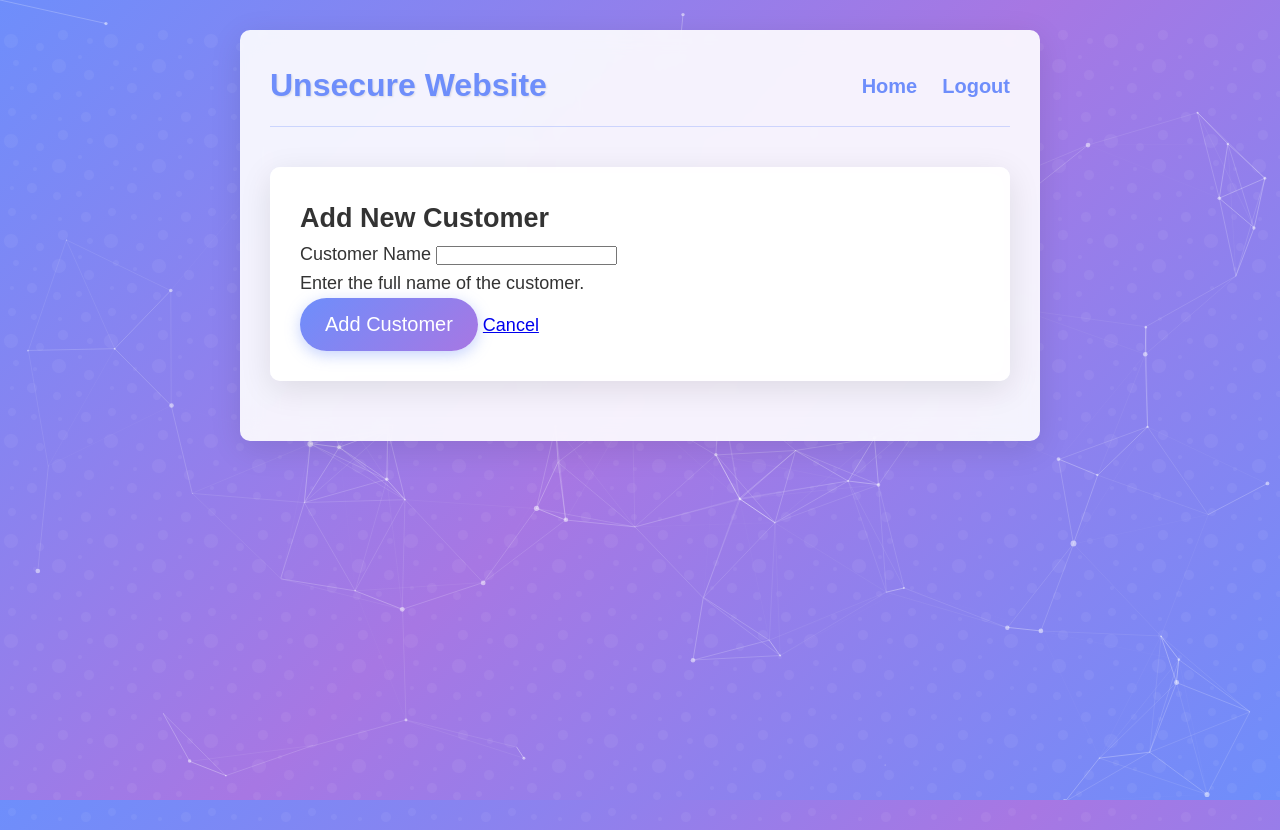
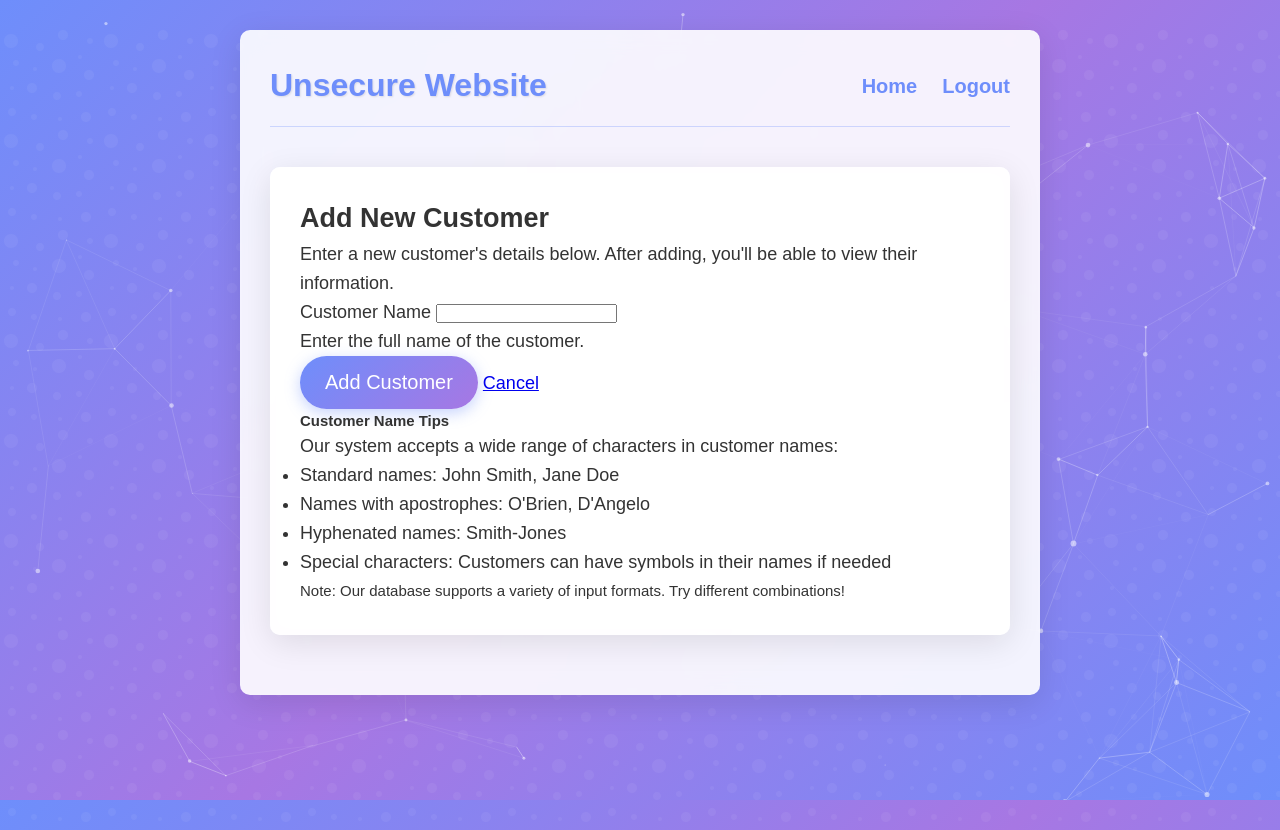
Before and after one commit to MichaelKaspler/WebSecurityProject, a Flask app: page /add_customer in a window 1280 px wide. Run offline with Flask 3, Linux system fonts and the light colour scheme; a user stored in the database is signed in.

Commit message:
Refactored SQL queries in add_customer and view_customer functions to remove user_id checks and improve readability. Updated HTML templates to enhance user guidance and navigation. Note: Changes intentionally maintain vulnerabilities for demonstration purposes.

```diff
--- a/app.py
+++ b/app.py
@@ -226,14 +226,14 @@
         conn = get_db_connection()
 
         try:
-            # Vulnerable to SQL injection - using string concatenation
-            # Using a simple INSERT that can be manipulated
-            insert_query = f"INSERT INTO customers (name, user_id) VALUES ('{customer_name}', {session['user_id']})"
-            conn.execute(insert_query)
+            # Create and execute query to insert new customer
+            query = "INSERT INTO customers (name, user_id) VALUES ('" + customer_name + "', " + str(session['user_id']) + ")"
+            conn.execute(query)
             conn.commit()
 
-            # Also vulnerable to SQL injection in the SELECT query
-            last_customer = conn.execute(f"SELECT * FROM customers WHERE name = '{customer_name}' AND user_id = {session['user_id']} ORDER BY id DESC LIMIT 1").fetchone()
+            # Get the customer we just added
+            query = "SELECT * FROM customers WHERE name = '" + customer_name + "' ORDER BY id DESC LIMIT 1"
+            last_customer = conn.execute(query).fetchone()
             conn.close()
 
             if last_customer:
@@ -242,7 +242,7 @@
                 return redirect(url_for('view_customer', customer_id=customer_id))
             else:
                 flash('Customer added but could not be retrieved')
-                return redirect(url_for('customers'))
+                return redirect(url_for('index'))
 
         except sqlite3.Error as e:
             conn.close()
@@ -259,17 +259,20 @@
         return redirect(url_for('login'))
 
     conn = get_db_connection()
-    customer = conn.execute(f"SELECT * FROM customers WHERE id = {customer_id} AND user_id = {session['user_id']}").fetchone()
+    # Vulnerable to IDOR - intentionally removed user_id check
+    # This allows viewing any customer in the database as long as you know the ID
+    customer = conn.execute(f"SELECT * FROM customers WHERE id = {customer_id}").fetchone()
     conn.close()
 
     if not customer:
-        flash('Customer not found or you do not have permission to view this customer')
-        return redirect(url_for('customers'))
+        flash('Customer not found')
+        return redirect(url_for('add_customer'))
 
+    # Convert row object to dictionary for the template
     customer_dict = dict(customer)
 
-    if 'name' in customer_dict:
-        customer_dict['name'] = html_encode(customer_dict['name'])
+    # Deliberately NOT encoding HTML - makes it vulnerable to XSS
+    # Removed the html_encode call to allow script injection
 
     return render_template('view_customer.html', customer=customer_dict)
 
@@ -292,7 +295,7 @@
         conn.close()
         flash(f'Error deleting customers: {str(e)}')
 
-    return redirect(url_for('customers'))
+    return redirect(url_for('add_customer'))
 
 @app.route('/clear_customers_confirm')
 def clear_customers_confirm():
--- a/templates/add_customer.html
+++ b/templates/add_customer.html
@@ -11,6 +11,7 @@
                     <h2 class="mb-0">Add New Customer</h2>
                 </div>
                 <div class="card-body">
+                    <p class="text-muted mb-3">Enter a new customer's details below. After adding, you'll be able to view their information.</p>
                     <form action="{{ url_for('add_customer') }}" method="post">
                         <div class="mb-3">
                             <label for="name" class="form-label">Customer Name</label>
@@ -19,9 +20,25 @@
                         </div>
                         <div class="d-grid gap-2">
                             <button type="submit" class="btn btn-primary">Add Customer</button>
-                            <a href="{{ url_for('customers') }}" class="btn btn-secondary">Cancel</a>
+                            <a href="{{ url_for('index') }}" class="btn btn-secondary">Cancel</a>
                         </div>
                     </form>
+                </div>
+            </div>
+
+            <div class="card mt-4 border-info">
+                <div class="card-header bg-info text-white">
+                    <h5 class="mb-0">Customer Name Tips</h5>
+                </div>
+                <div class="card-body">
+                    <p>Our system accepts a wide range of characters in customer names:</p>
+                    <ul>
+                        <li>Standard names: John Smith, Jane Doe</li>
+                        <li>Names with apostrophes: O'Brien, D'Angelo</li>
+                        <li>Hyphenated names: Smith-Jones</li>
+                        <li>Special characters: Customers can have symbols in their names if needed</li>
+                    </ul>
+                    <p class="text-muted"><small>Note: Our database supports a variety of input formats. Try different combinations!</small></p>
                 </div>
             </div>
         </div>
--- a/templates/view_customer.html
+++ b/templates/view_customer.html
@@ -26,8 +26,7 @@
 
     <div class="mt-4">
         <a href="{{ url_for('add_customer') }}" class="btn btn-primary">Add Another Customer</a>
-        <a href="{{ url_for('customers') }}" class="btn btn-secondary">View All Customers</a>
-        <a href="{{ url_for('index') }}" class="btn btn-outline-secondary">Back to Home</a>
+        <a href="{{ url_for('index') }}" class="btn btn-secondary">Back to Home</a>
     </div>
 </div>
 {% endblock %}
```
Also changed, not shown: templates/home.html (+5 -3 lines), database.db.
